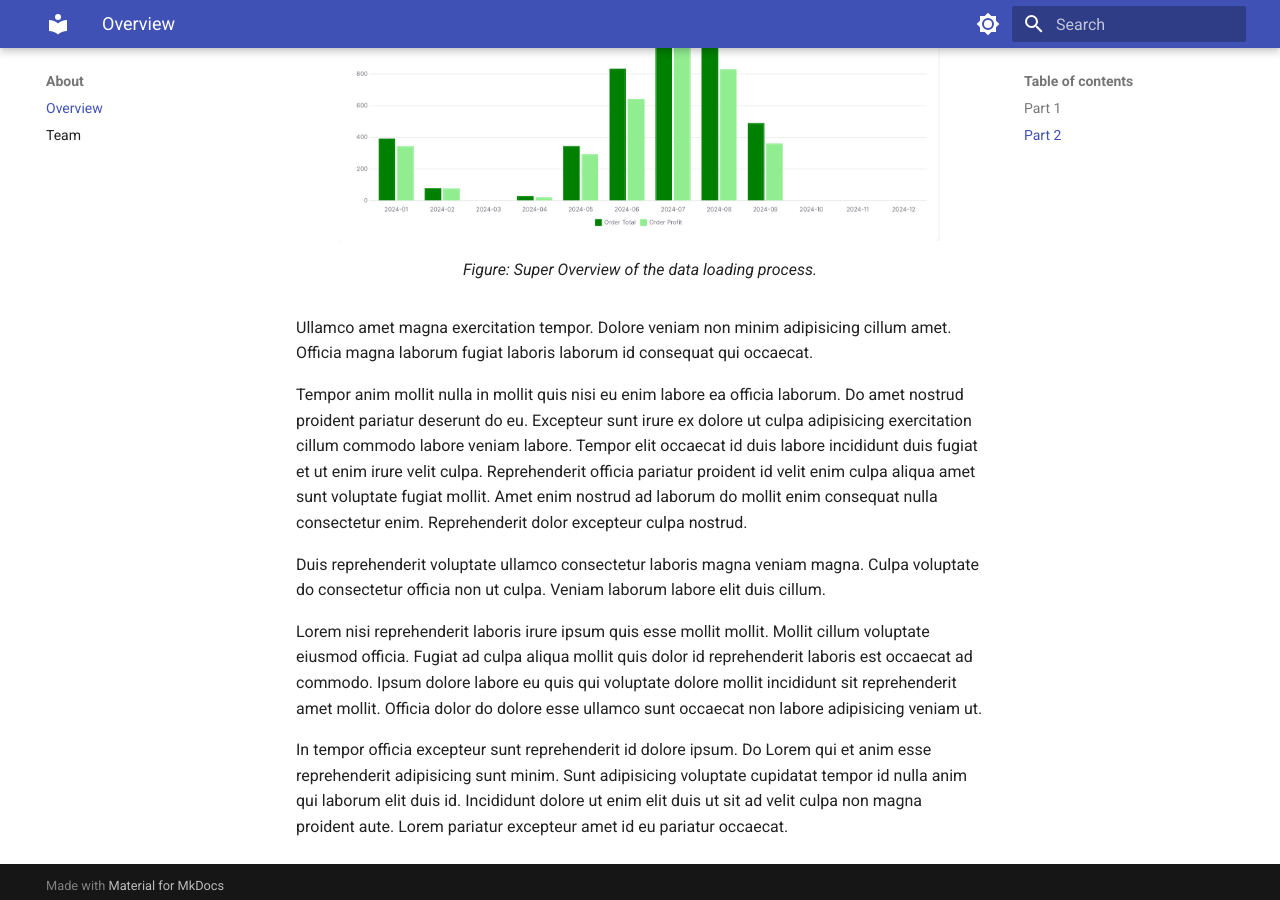
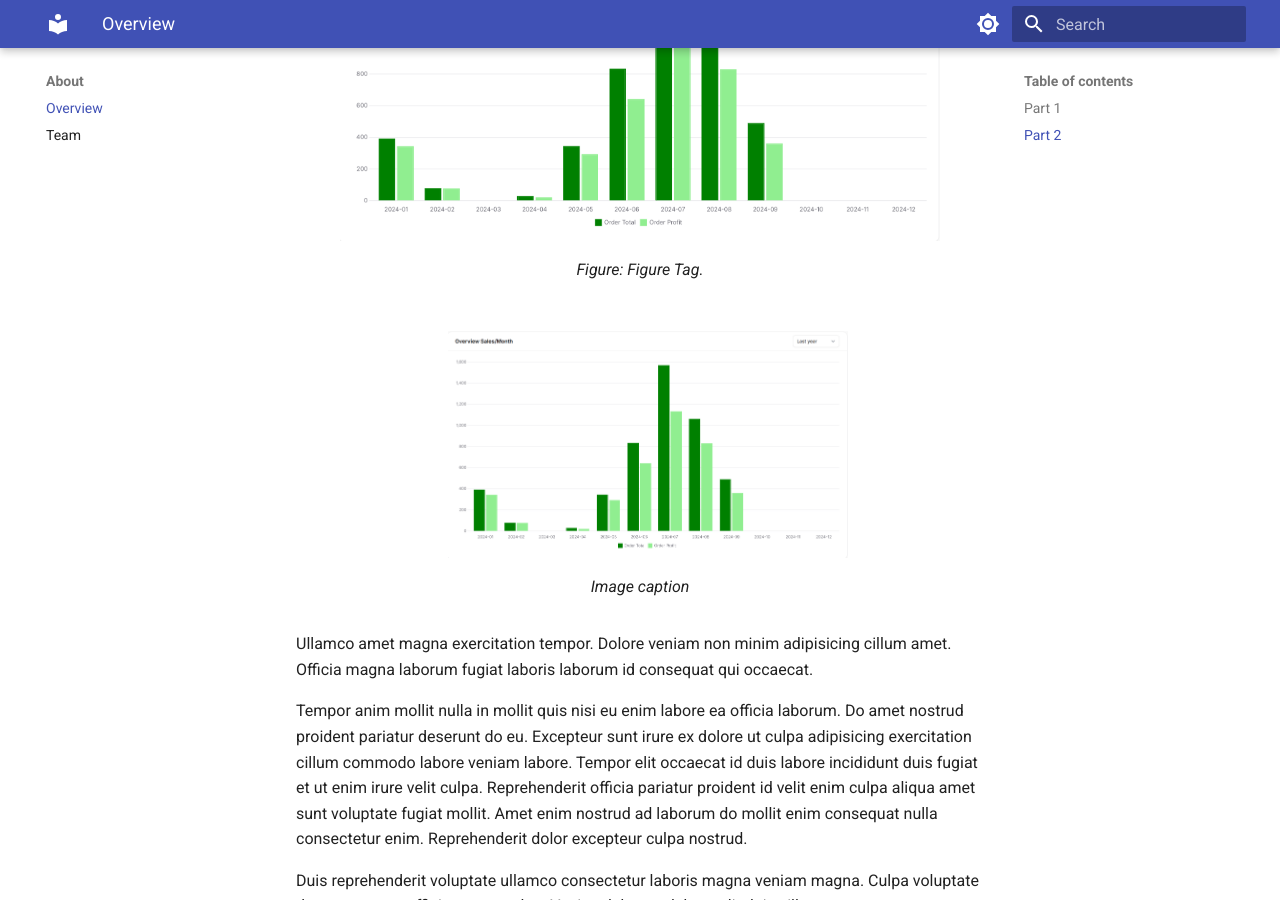
Before and after one commit to NietGoedniet/test_mkdocs, an MkDocs documentation site: the page built from docs/about/about.md, in a window 1280 px wide and 900 px high, scrolled down 1185 px. Built offline with MkDocs 1.6.1 and Material for MkDocs 9.7.7, drawn with Linux system fonts in a browser that asks for light colours.

Commit message:
update image assignment

```diff
--- a/docs/about/about.md
+++ b/docs/about/about.md
@@ -22,9 +22,14 @@ Fugiat non in sunt ex minim anim consectetur duis aute minim et consequat ad. Ut
 
 ### Part 2
 <figure>
-  <img src="/about/assets/graph1.png" alt="Super Overview" width="600">
-  <figcaption>Figure: Super Overview of the data loading process.</figcaption>
+  <img src="../assets/graph1.png" alt="Super Overview" width="600">
+  <figcaption>Figure: Figure Tag.</figcaption>
 </figure>
+
+![Image title](assets/graph1.png){ width="400" align="right" }
+///caption
+Image caption
+///
 Ullamco amet magna exercitation tempor. Dolore veniam non minim adipisicing cillum amet. Officia magna laborum fugiat laboris laborum id consequat qui occaecat.
 
 Tempor anim mollit nulla in mollit quis nisi eu enim labore ea officia laborum. Do amet nostrud proident pariatur deserunt do eu. Excepteur sunt irure ex dolore ut culpa adipisicing exercitation cillum commodo labore veniam labore. Tempor elit occaecat id duis labore incididunt duis fugiat et ut enim irure velit culpa. Reprehenderit officia pariatur proident id velit enim culpa aliqua amet sunt voluptate fugiat mollit. Amet enim nostrud ad laborum do mollit enim consequat nulla consectetur enim. Reprehenderit dolor excepteur culpa nostrud.
```
